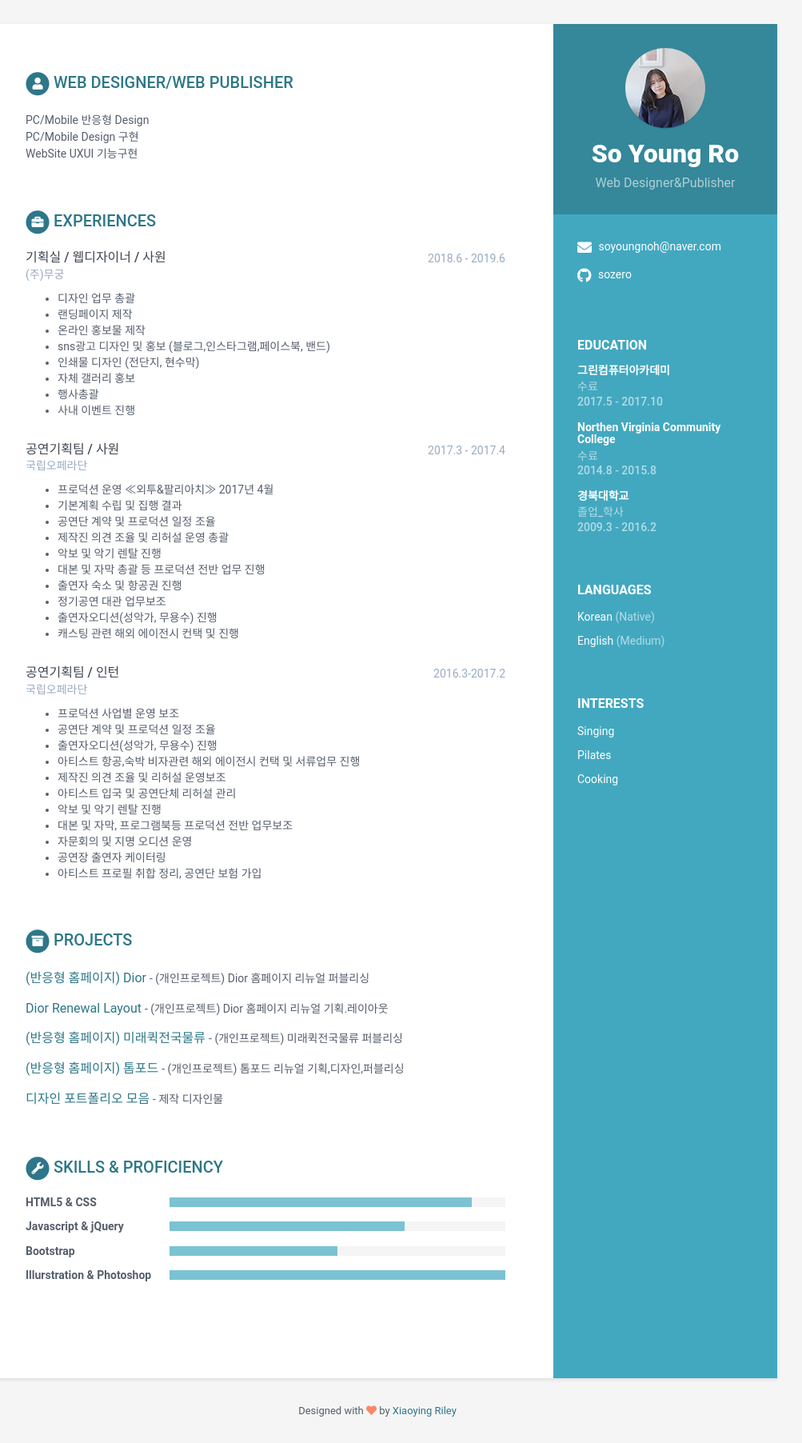
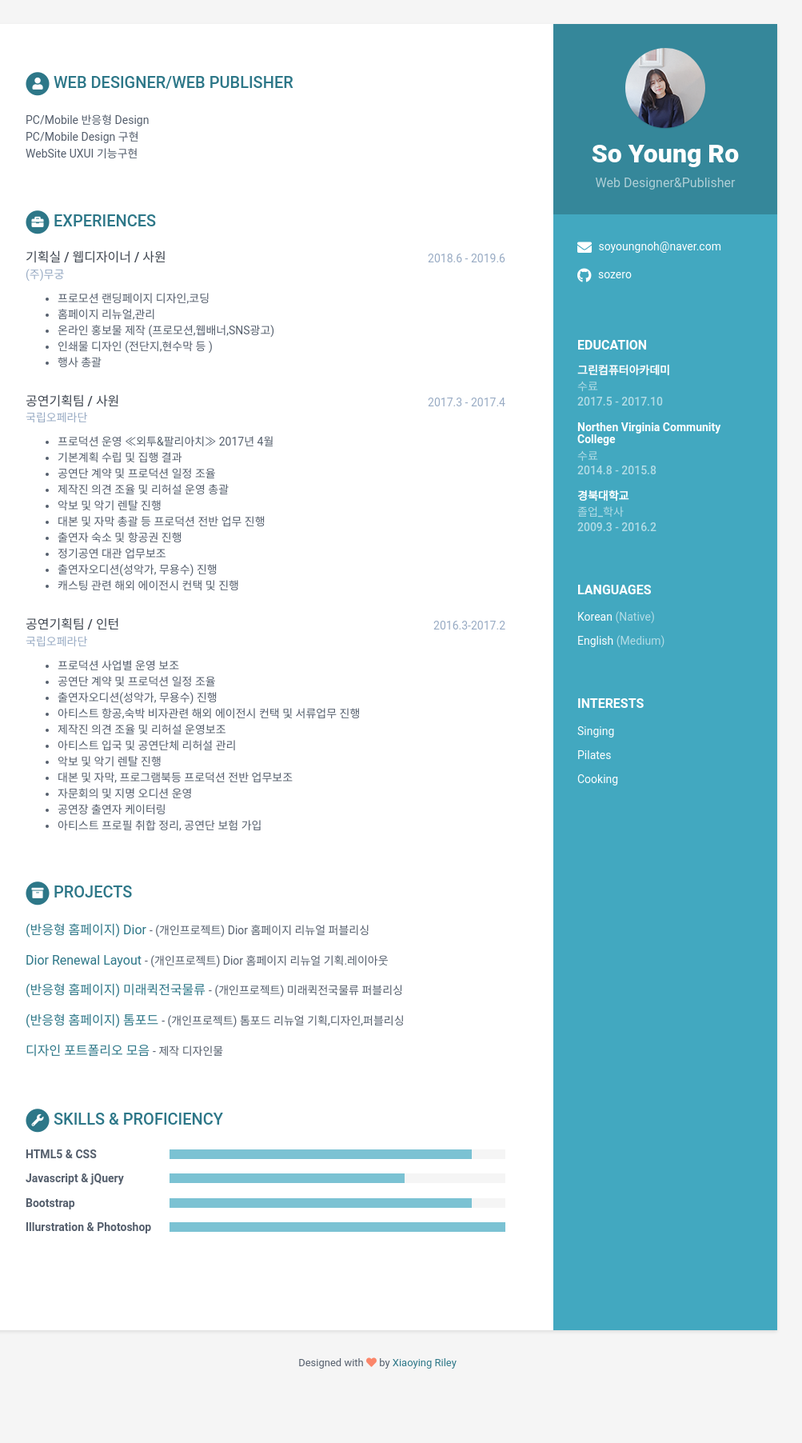
Before and after one commit to sozero/sozero.github.io, a Jekyll site: the page built from index.html, in a window 1280 px wide. Shown: the whole page at 80% size, without its empty margins (168-1171 px from the left). Built offline with Jekyll 4.4.1, drawn with Linux system fonts in a browser that asks for light colours; after the commit the page ends 1744 px from its top, so only the background shows below that.

Commit message:
Update data.yml

```diff
--- a/_data/data.yml
+++ b/_data/data.yml
@@ -68,14 +68,11 @@ experiences:
       time: 2018.6 - 2019.6
       company: (주)무궁
       details: |
-        - 디자인 업무 총괄
-        - 랜딩페이지 제작
-        - 온라인 홍보물 제작
-        - sns광고 디자인 및 홍보 (블로그,인스타그램,페이스북, 밴드)
-        - 인쇄물 디자인 (전단지, 현수막)
-        - 자체 갤러리 홍보
-        - 행사총괄
-        - 사내 이벤트 진행
+        - 프로모션 랜딩페이지 디자인,코딩
+        - 홈페이지 리뉴얼,관리
+        - 온라인 홍보물 제작 (프로모션,웹배너,SNS광고)
+        - 인쇄물 디자인 (전단지,현수막 등 )
+        - 행사 총괄
 
     - role: 공연기획팀 / 사원
       time: 2017.3 - 2017.4
@@ -147,7 +144,7 @@ skills:
         level: 70%
 
       - name: Bootstrap
-        level: 50%
+        level: 90%
 
       - name: Illurstration & Photoshop
         level: 100%
```
